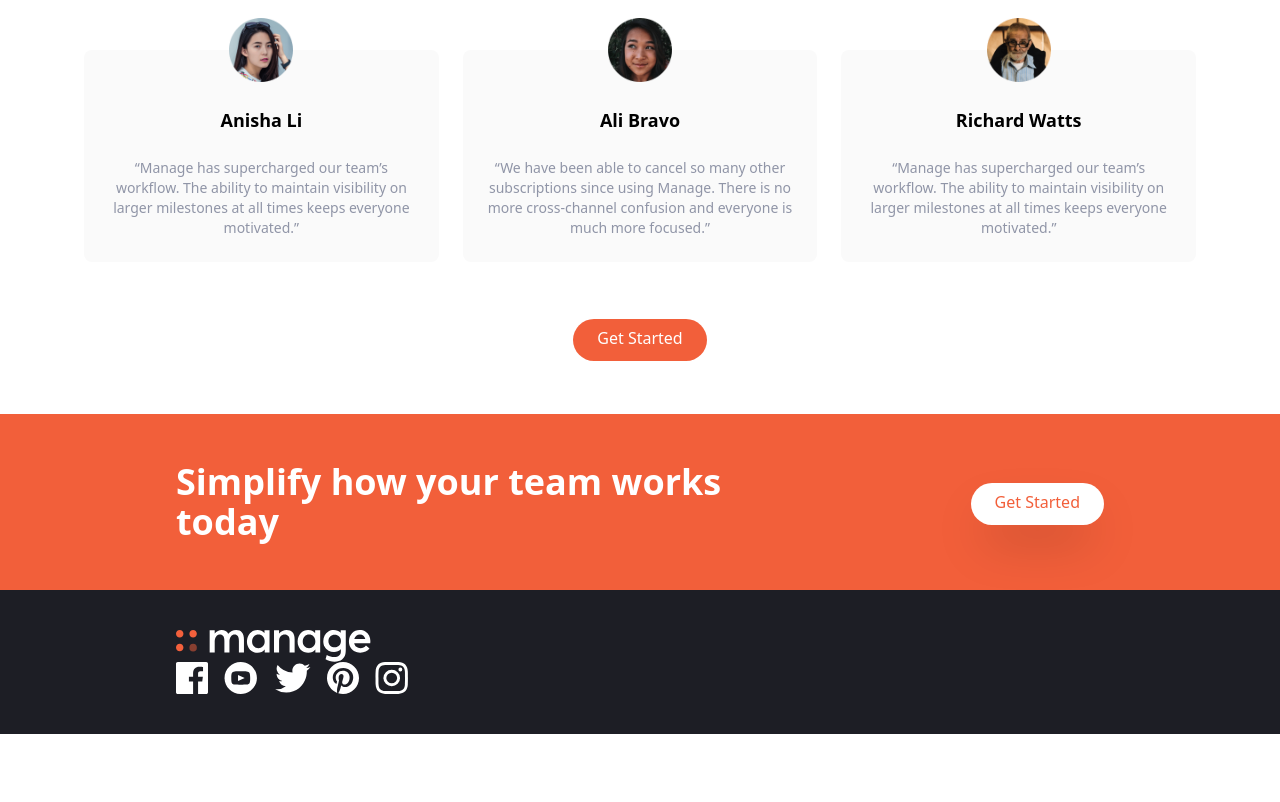
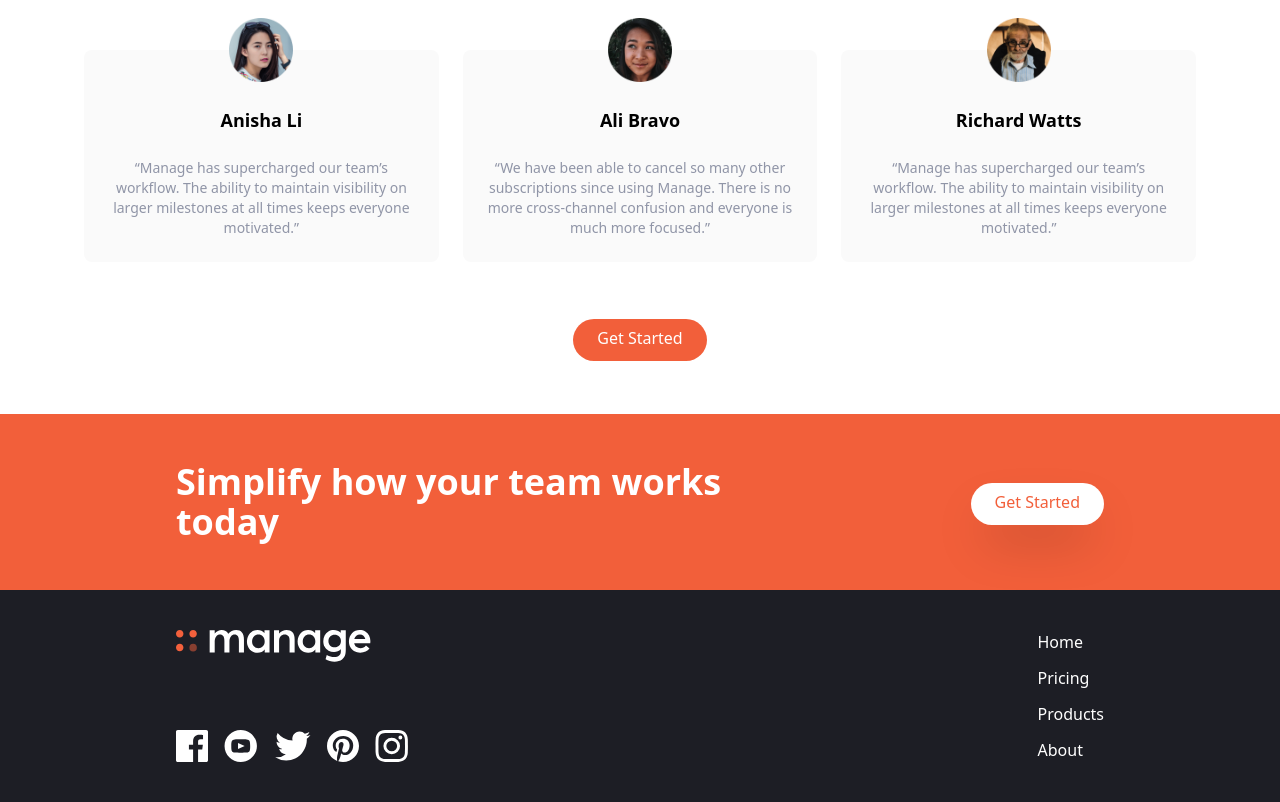
Before and after one commit to ramiyappan/Tailwind-project-landing, a website: page index.html in a window 1280 px wide. Shown: the part 1354-2156 px from the top of the page. Before the commit the page ends 2088 px from the top, so only its background shows below. Drawn offline with Linux system fonts and the light colour scheme.

Commit message:
update index.html

```diff
--- a/index.html
+++ b/index.html
@@ -255,6 +255,15 @@
                     </a>
                 </div>
             </div>
+            <!-- List container -->
+            <div class="flex justify-around space-x-32">
+                <div class="flex flex-col space-y-3 text-white">
+                    <a href="#" class="hover:text-brightRed">Home</a>
+                    <a href="#" class="hover:text-brightRed">Pricing</a>
+                    <a href="#" class="hover:text-brightRed">Products</a>
+                    <a href="#" class="hover:text-brightRed">About</a>
+                </div>
+            </div>
         </div>
     </footer>
 </body>
```
Also changed, not shown: css/main.css.
